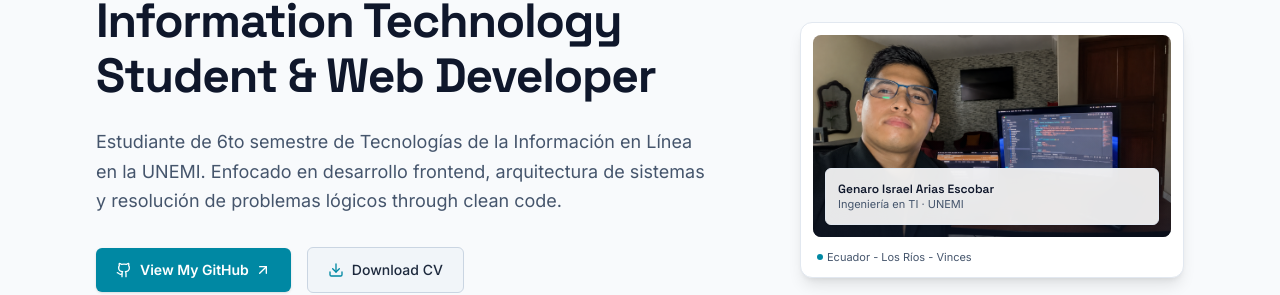
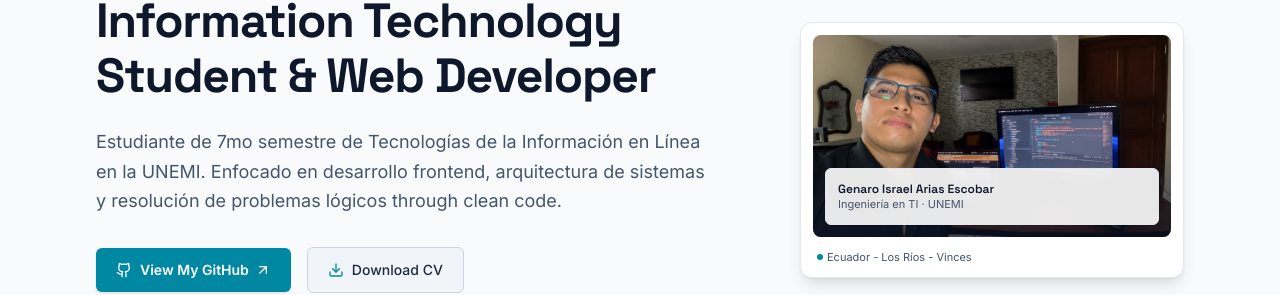
Before and after one commit to israelarias123/Portafolio_UNEMI, a React (Vite) app: page / in a window 1280 px wide. Shown: the part 203-498 px from the top of the page. Built offline with nearby package versions, Linux system fonts and the light colour scheme.

Commit message:
Update HERO_DATA description for semester change
Updated student semester in HERO_DATA description.

```diff
--- a/src/data.ts
+++ b/src/data.ts
@@ -2,7 +2,7 @@ import { Project, SkillCategory, StatItem } from './types';
 
 export const HERO_DATA = {
   title: "Information Technology Student & Web Developer",
-  description: "Estudiante de 6to semestre de Tecnologías de la Información en Línea en la UNEMI. Enfocado en desarrollo frontend, arquitectura de sistemas y resolución de problemas lógicos through clean code.",
+  description: "Estudiante de 7mo semestre de Tecnologías de la Información en Línea en la UNEMI. Enfocado en desarrollo frontend, arquitectura de sistemas y resolución de problemas lógicos through clean code.",
   githubUrl: "https://github.com/israelarias123/israelarias123",
   email: "gariase2@unemi.edu.ec",
   location: "Ecuador (UNEMI - Modalidad en Línea)",
```
